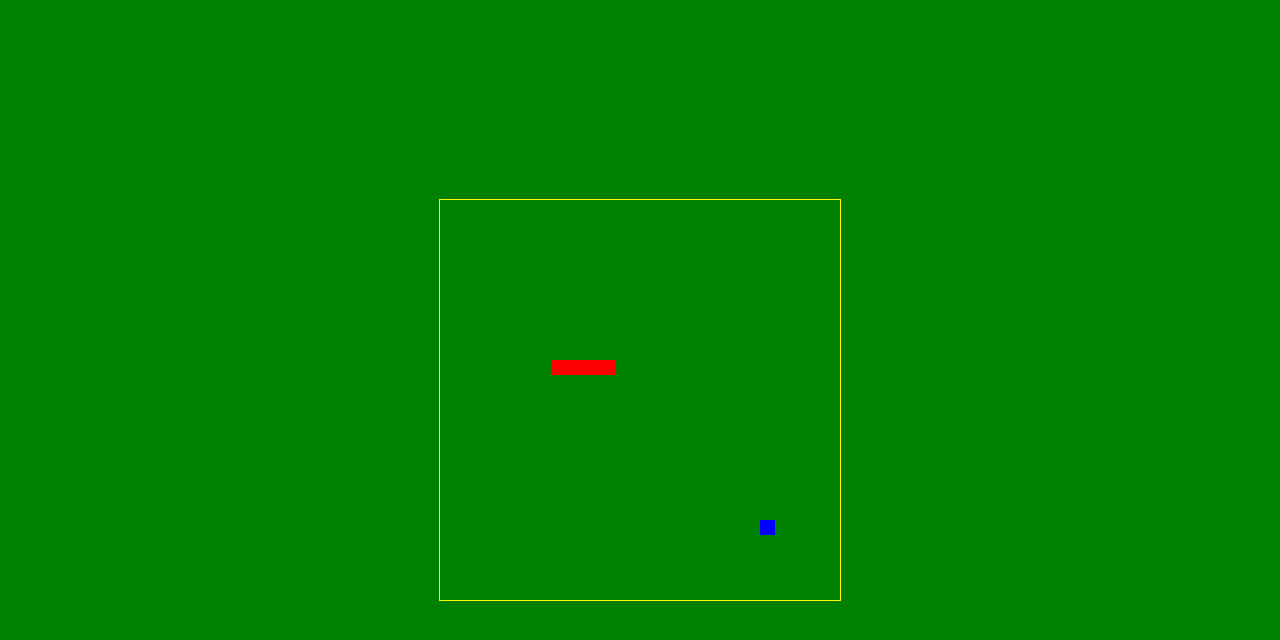
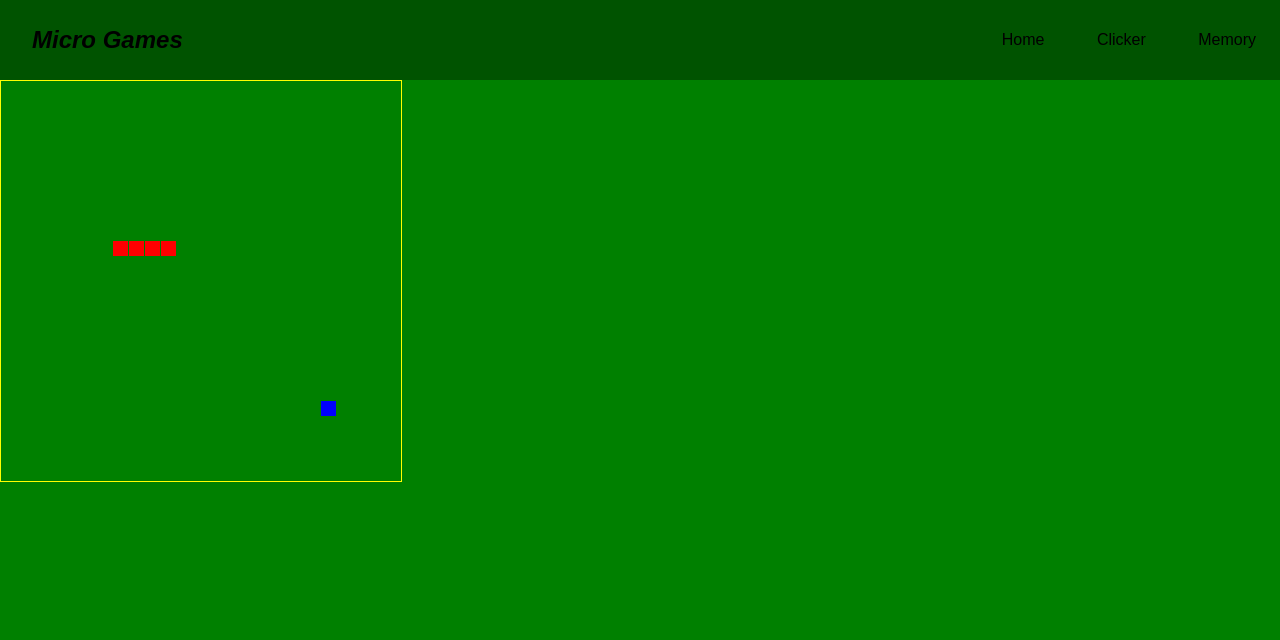
Before and after one commit to lucasd9342/practicum_project, a plain HTML site: page snakeGame.html in a window 1280 px wide. Drawn offline with Linux system fonts and the light colour scheme.

Commit message:
Update snakeGame.html

```diff
--- a/snakeGame.html
+++ b/snakeGame.html
@@ -3,6 +3,7 @@
 <head>
   <title>Basic Snake HTML Game</title>
   <meta charset="UTF-8">
+  <link rel="stylesheet" href="snakeStyle.css" />
   <style>
   html, body {
     height: 100%;
@@ -11,7 +12,6 @@
 
   body {
     background: green;
-    display: flex;
     align-items: center;
     justify-content: center;
   }
@@ -21,6 +21,13 @@
   </style>
 </head>
 <body>
+  <nav>
+    <div class="logo">Micro Games</div>
+    <div class="nav-items">
+      <a href="websiteIndex.html">Home</a> <a href="index.html">Clicker</a> <a href="memoryGame.html">Memory</a>
+    </div>
+  </nav>
+
 <canvas width="400" height="400" id="game"></canvas>
 <script>
 var canvas = document.getElementById('game');
@@ -102,7 +109,7 @@ function loop() {
       if (cell.x === snake.cells[i].x && cell.y === snake.cells[i].y) {
 
 
-        window.location.href = 'https://hva-teamthree 23.jacoblaws4.repl.co/'
+        window.location.href = 'https://hva-teamthree23.jacoblaws4.repl.co/'
       }
     }
   });
```
